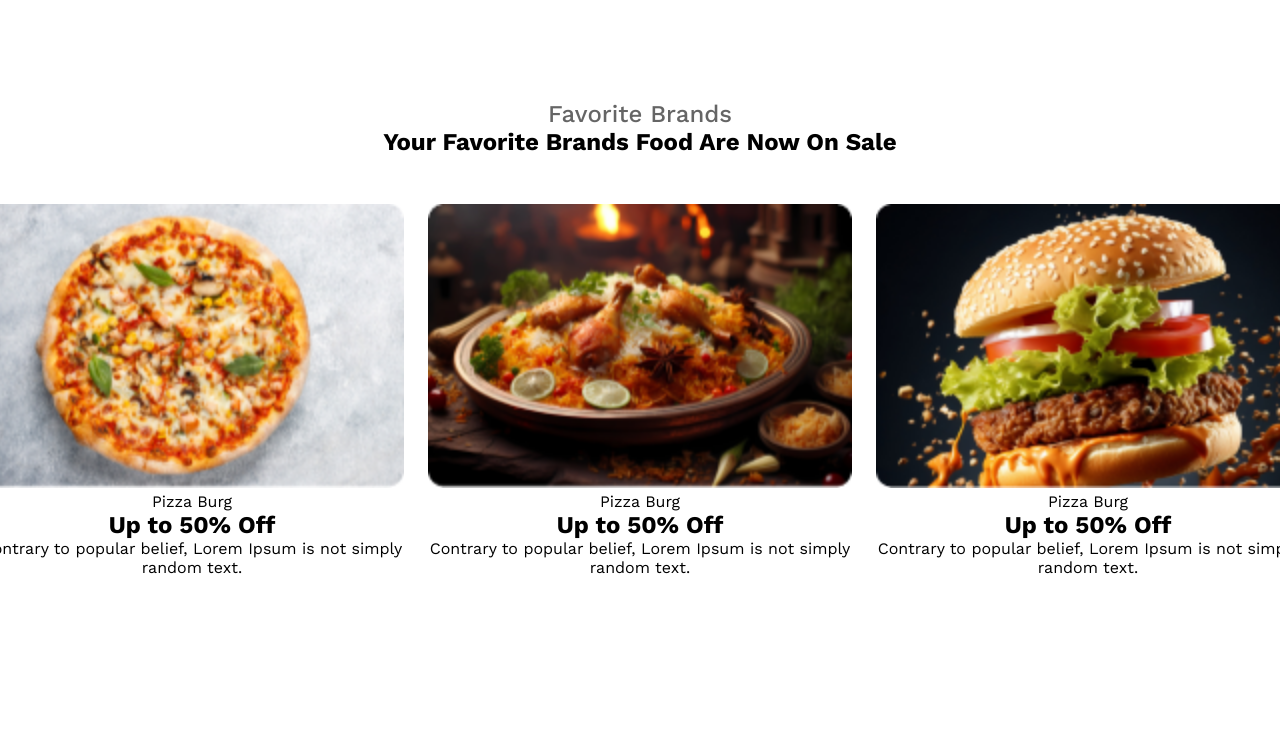
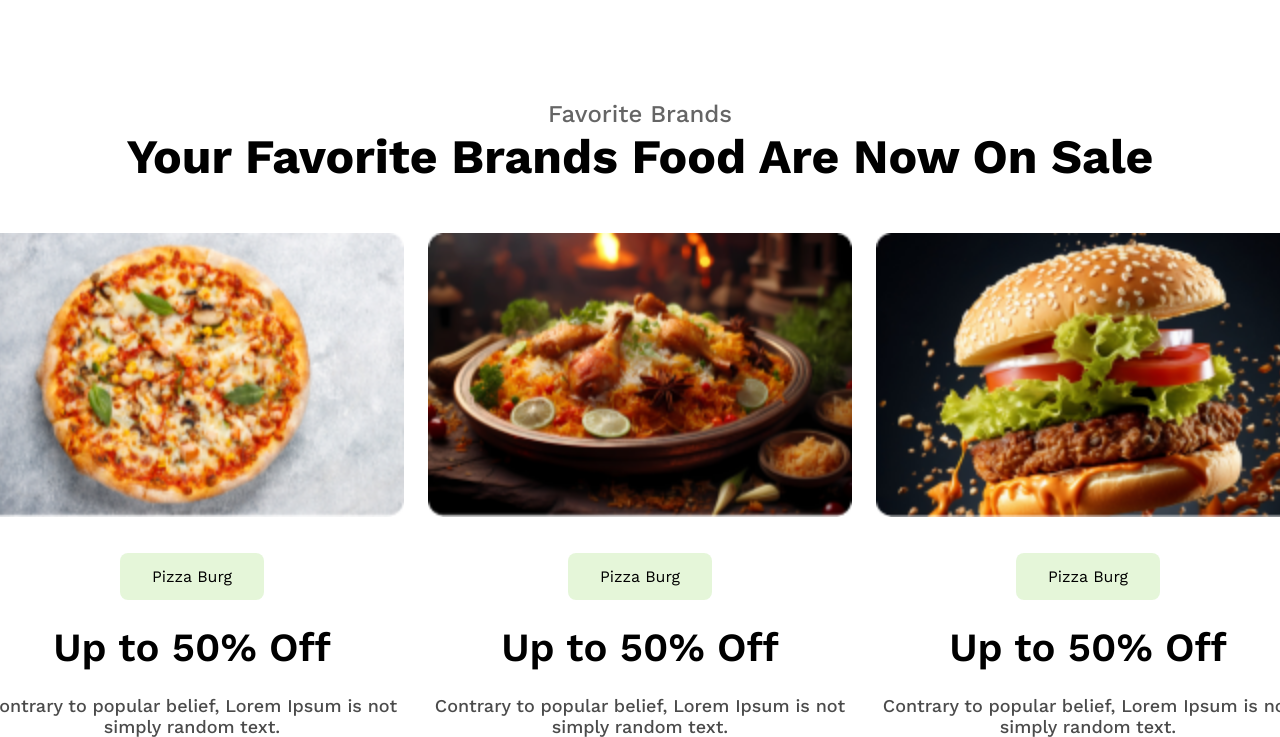
Before and after one commit to webdiv-rakib/food-restaurant, a plain HTML site: page index.html in a window 1280 px wide. Shown: the part 910-1647 px from the top of the page. Before the commit the page ends 1487 px from the top, so only its background shows below. Drawn offline with nearby package versions, Linux system fonts and the light colour scheme.

Commit message:
card section design complete

```diff
--- a/index.html
+++ b/index.html
@@ -31,7 +31,7 @@
             <div class="container">
                 <div class="title">
                     <p class="title-head">Favorite Brands</p>
-                    <h1>Your Favorite Brands Food Are Now On Sale</h1>
+                    <h1 class="title-description">Your Favorite Brands Food Are Now On Sale</h1>
                 </div>
             </div>
             <div id="card-section">
@@ -39,31 +39,31 @@
                     <div>
                         <img class="card-img" src="assets/pizza.png" alt="">
                     </div>
-                    <div>
+                    <div class="food-name">
                         <span>Pizza Burg</span>
                     </div>
-                    <h1>Up to 50% Off</h1>
-                    <p>Contrary to popular belief, Lorem Ipsum is not simply random text.</p>
+                    <h1 class="discount">Up to 50% Off</h1>
+                    <p class="food-description">Contrary to popular belief, Lorem Ipsum is not simply random text.</p>
                 </div>
                 <div class="card">
                     <div>
                         <img class="card-img" src="assets/biriyani.png" alt="">
                     </div>
-                    <div>
+                    <div class="food-name">
                         <span>Pizza Burg</span>
                     </div>
-                    <h1>Up to 50% Off</h1>
-                    <p>Contrary to popular belief, Lorem Ipsum is not simply random text.</p>
+                    <h1 class="discount">Up to 50% Off</h1>
+                    <p class="food-description">Contrary to popular belief, Lorem Ipsum is not simply random text.</p>
                 </div>
                 <div class="card">
                     <div>
                         <img class="card-img" src="assets/burger.png" alt="">
                     </div>
-                    <div>
+                    <div class="food-name">
                         <span>Pizza Burg</span>
                     </div>
-                    <h1>Up to 50% Off</h1>
-                    <p>Contrary to popular belief, Lorem Ipsum is not simply random text.</p>
+                    <h1 class="discount">Up to 50% Off</h1>
+                    <p class="food-description">Contrary to popular belief, Lorem Ipsum is not simply random text.</p>
                 </div>
             </div>
         </section>
--- a/styles/style.css
+++ b/styles/style.css
@@ -62,6 +62,10 @@ main{
     font-weight: 500;
     opacity: 0.6;
 }
+.title-description{
+    font-size: 48px;
+    font-weight: 700;
+}
 #card-section{
     display: flex;
     justify-content: center;
@@ -72,7 +76,29 @@ main{
 }
 .card{
     text-align: center;
+    display: flex;
+    flex-direction: column;
+    justify-content: center;
+    align-items: center;
+    width: 424px;
 }
 .card-img{
     width: 424px;
 }
+.food-name{
+    padding: 14px 32px;
+    background-color: #52C30326;
+    border-radius: 8px;
+    margin-top: 32px;
+}
+.discount{
+    font-size: 40px;
+    font-weight: 600;
+    margin-top: 24px;
+}
+.food-description{
+    font-size: 18px;
+    font-weight: 500;
+    opacity: 0.7;
+    margin-top: 24px;
+}
```
